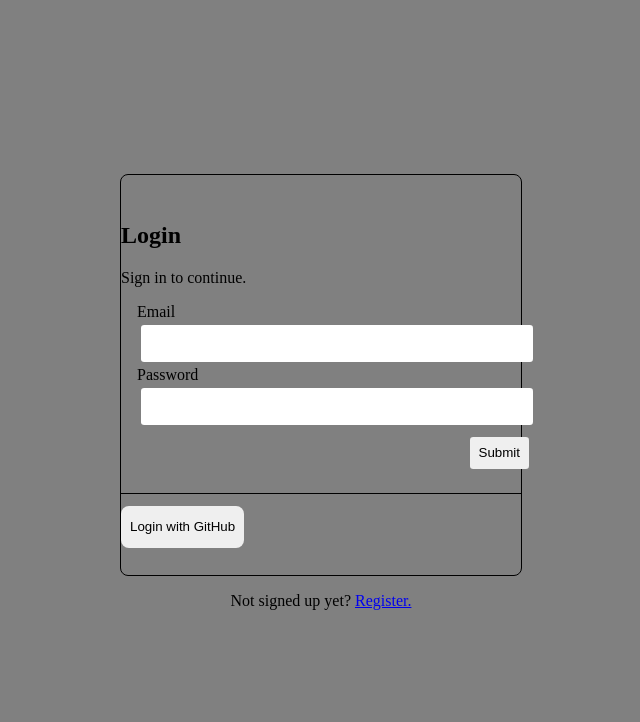
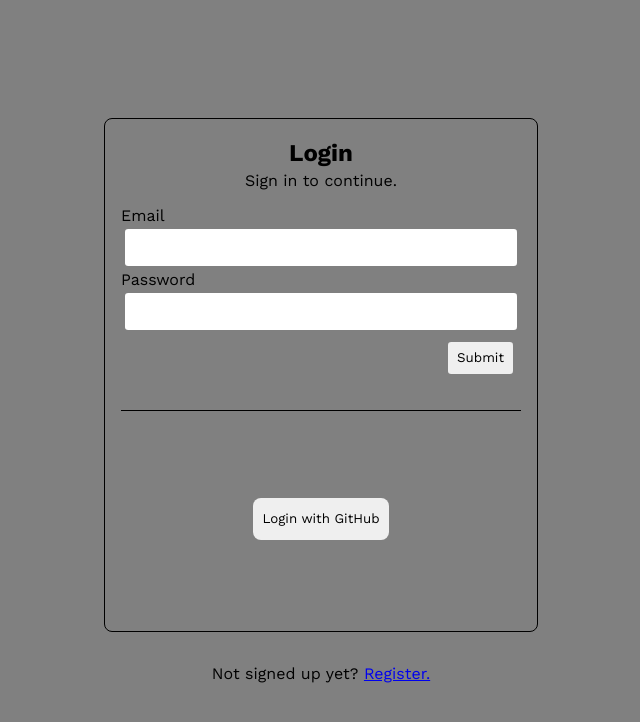
Before and after one commit to metal-face/auth-server, a plain HTML site: page assets/index.html in a window 1280 px wide. Shown: the whole page, without its empty margins (319-959 px from the left). Drawn offline with nearby package versions, Linux system fonts and the light colour scheme.

Commit message:
google font added

```diff
--- a/assets/style.css
+++ b/assets/style.css
@@ -1,3 +1,9 @@
+@import url('https://fonts.googleapis.com/css2?family=Work+Sans:ital,wght@0,100..900;1,100..900&display=swap');
+
+* {
+    font-family: 'Work Sans', sans-serif;
+}
+
 body {
     padding: 0;
     margin: 0;
@@ -19,16 +25,37 @@ main {
     justify-content: space-around;
     border: solid 1px black;
     border-radius: 0.5rem;
-    height: 50vh;
+    height: 60vh;
     width: 50vh;
+    margin: 1rem 1rem;
+    padding: 1rem 1rem;
 }
 
-.button-container {
+.content-container {
     display: flex;
     flex-flow: column nowrap;
+    justify-content: space-evenly;
+    align-items: center;
+    height: 100%;
+    width: 100%;
+}
+
+.title {
+    text-align: center;
+    margin: 0.25rem;
+}
+
+.instructions {
+    margin: 0;
+}
+
+.github-container {
+    height: 100%;
+    width: 100%;
+    display: flex;
+    flex-flow: row nowrap;
+    place-items: center;
     justify-content: center;
-    align-items: center;
-    width: 100%;
 }
 
 .github {
```
